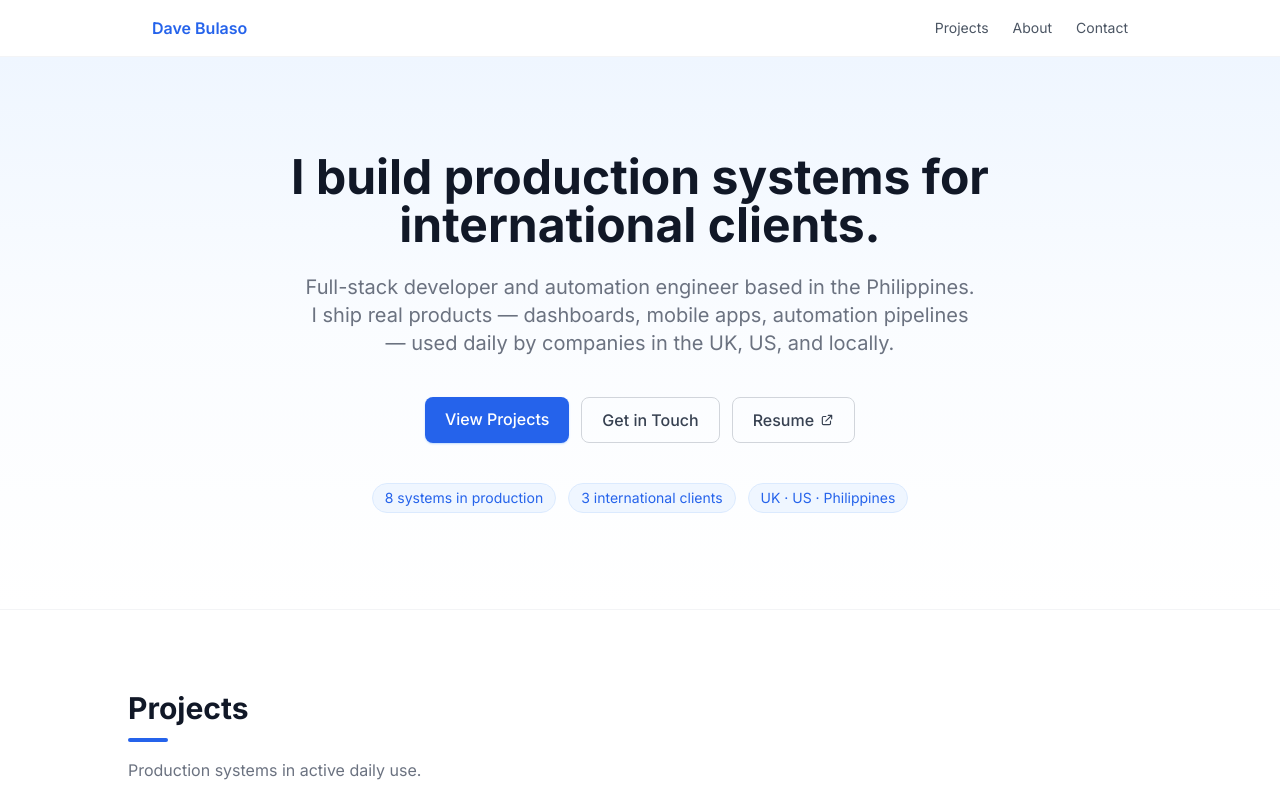
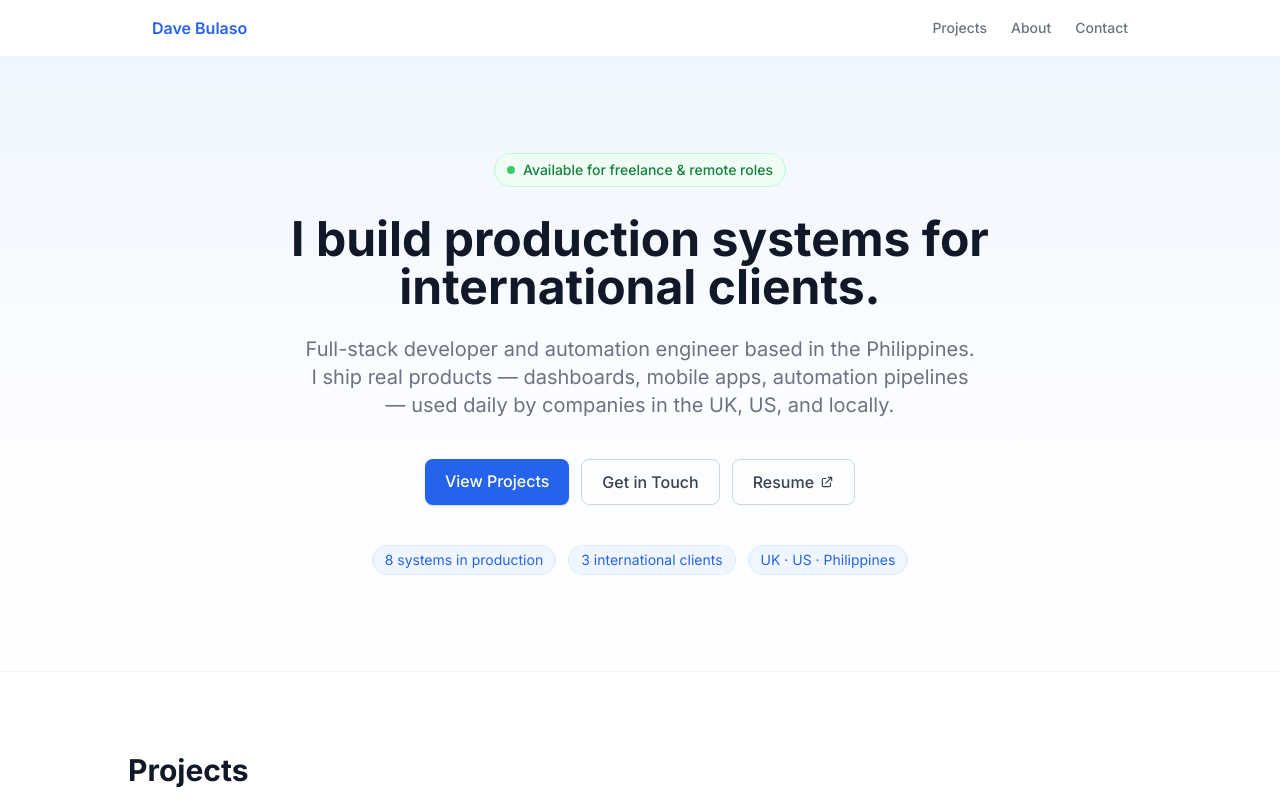
Before and after one commit to patrickpatrick27/portfolio, a Next.js app: page / in a window 1280 px wide. Shown: the top 798 px of the page. Built offline with nearby package versions, Linux system fonts and the light colour scheme.

Commit message:
Add mobile nav, scroll spy, available-for-work badge

```diff
--- a/components/Hero.tsx
+++ b/components/Hero.tsx
@@ -2,15 +2,25 @@ export default function Hero() {
   return (
     <section className="py-24 px-4 sm:px-6 text-center bg-gradient-to-b from-blue-50 via-blue-50/30 to-white">
       <div className="max-w-3xl mx-auto">
+
+        {/* Available badge */}
+        <div
+          className="inline-flex items-center gap-2 px-3 py-1.5 bg-green-50 border border-green-200 rounded-full text-sm text-green-700 font-medium mb-7 animate-fade-in-up"
+          style={{ animationDelay: "0ms" }}
+        >
+          <span className="w-2 h-2 rounded-full bg-green-500 animate-pulse" />
+          Available for freelance &amp; remote roles
+        </div>
+
         <h1
           className="text-4xl sm:text-5xl font-bold text-gray-900 leading-tight mb-6 animate-fade-in-up"
-          style={{ animationDelay: "0ms" }}
+          style={{ animationDelay: "120ms" }}
         >
           I build production systems for international clients.
         </h1>
         <p
           className="text-lg sm:text-xl text-gray-500 mb-10 max-w-2xl mx-auto leading-relaxed animate-fade-in-up"
-          style={{ animationDelay: "120ms" }}
+          style={{ animationDelay: "240ms" }}
         >
           Full-stack developer and automation engineer based in the Philippines.
           I ship real products — dashboards, mobile apps, automation pipelines —
@@ -18,7 +28,7 @@ export default function Hero() {
         </p>
         <div
           className="flex flex-wrap justify-center gap-3 mb-10 animate-fade-in-up"
-          style={{ animationDelay: "240ms" }}
+          style={{ animationDelay: "360ms" }}
         >
           <a
             href="#projects"
@@ -39,24 +49,14 @@ export default function Hero() {
             className="px-5 py-2.5 border border-gray-300 text-gray-700 rounded-lg font-medium hover:border-gray-400 hover:text-gray-900 transition-colors inline-flex items-center gap-1.5"
           >
             Resume
-            <svg
-              className="w-3.5 h-3.5"
-              fill="none"
-              viewBox="0 0 24 24"
-              stroke="currentColor"
-              strokeWidth={2}
-            >
-              <path
-                strokeLinecap="round"
-                strokeLinejoin="round"
-                d="M10 6H6a2 2 0 00-2 2v10a2 2 0 002 2h10a2 2 0 002-2v-4M14 4h6m0 0v6m0-6L10 14"
-              />
+            <svg className="w-3.5 h-3.5" fill="none" viewBox="0 0 24 24" stroke="currentColor" strokeWidth={2}>
+              <path strokeLinecap="round" strokeLinejoin="round" d="M10 6H6a2 2 0 00-2 2v10a2 2 0 002 2h10a2 2 0 002-2v-4M14 4h6m0 0v6m0-6L10 14" />
             </svg>
           </a>
         </div>
         <div
           className="flex flex-wrap justify-center gap-3 animate-fade-in-up"
-          style={{ animationDelay: "360ms" }}
+          style={{ animationDelay: "480ms" }}
         >
           {[
             "8 systems in production",
--- a/components/Nav.tsx
+++ b/components/Nav.tsx
@@ -1,20 +1,95 @@
+"use client";
+import { useState, useEffect } from "react";
+
+const links = [
+  { label: "Projects", href: "#projects" },
+  { label: "About", href: "#about" },
+  { label: "Contact", href: "#contact" },
+];
+
 export default function Nav() {
+  const [open, setOpen] = useState(false);
+  const [active, setActive] = useState("");
+
+  useEffect(() => {
+    const handleScroll = () => {
+      const hit = links
+        .map((l) => ({
+          href: l.href,
+          top: document.getElementById(l.href.slice(1))?.getBoundingClientRect().top ?? Infinity,
+        }))
+        .filter((s) => s.top <= 80)
+        .reduce<{ href: string; top: number } | null>(
+          (best, s) => (best === null || s.top > best.top ? s : best),
+          null
+        );
+      setActive(hit ? hit.href : "");
+    };
+
+    window.addEventListener("scroll", handleScroll, { passive: true });
+    handleScroll();
+    return () => window.removeEventListener("scroll", handleScroll);
+  }, []);
+
   return (
     <nav className="sticky top-0 z-50 bg-white/95 backdrop-blur-sm border-b border-gray-100">
       <div className="max-w-5xl mx-auto px-4 sm:px-6 h-14 flex items-center justify-between">
         <span className="font-semibold text-blue-600">Dave Bulaso</span>
-        <div className="hidden sm:flex items-center gap-6 text-sm text-gray-600">
-          <a href="#projects" className="hover:text-gray-900 transition-colors">
-            Projects
-          </a>
-          <a href="#about" className="hover:text-gray-900 transition-colors">
-            About
-          </a>
-          <a href="#contact" className="hover:text-gray-900 transition-colors">
-            Contact
-          </a>
+
+        {/* Desktop links */}
+        <div className="hidden sm:flex items-center gap-6 text-sm">
+          {links.map((link) => (
+            <a
+              key={link.href}
+              href={link.href}
+              className={`font-medium transition-colors ${
+                active === link.href
+                  ? "text-blue-600"
+                  : "text-gray-500 hover:text-gray-900"
+              }`}
+            >
+              {link.label}
+            </a>
+          ))}
         </div>
+
+        {/* Mobile hamburger */}
+        <button
+          className="sm:hidden p-2 -mr-2 rounded-md text-gray-500 hover:text-gray-900 hover:bg-gray-100 transition-colors"
+          onClick={() => setOpen((o) => !o)}
+          aria-label="Toggle menu"
+        >
+          {open ? (
+            <svg className="w-5 h-5" fill="none" viewBox="0 0 24 24" stroke="currentColor" strokeWidth={2}>
+              <path strokeLinecap="round" strokeLinejoin="round" d="M6 18L18 6M6 6l12 12" />
+            </svg>
+          ) : (
+            <svg className="w-5 h-5" fill="none" viewBox="0 0 24 24" stroke="currentColor" strokeWidth={2}>
+              <path strokeLinecap="round" strokeLinejoin="round" d="M4 6h16M4 12h16M4 18h16" />
+            </svg>
+          )}
+        </button>
       </div>
+
+      {/* Mobile dropdown */}
+      {open && (
+        <div className="sm:hidden border-t border-gray-100 bg-white">
+          {links.map((link) => (
+            <a
+              key={link.href}
+              href={link.href}
+              onClick={() => setOpen(false)}
+              className={`block px-6 py-3 text-sm font-medium border-b border-gray-50 last:border-0 transition-colors ${
+                active === link.href
+                  ? "text-blue-600 bg-blue-50"
+                  : "text-gray-600 hover:bg-gray-50"
+              }`}
+            >
+              {link.label}
+            </a>
+          ))}
+        </div>
+      )}
     </nav>
   );
 }
```
